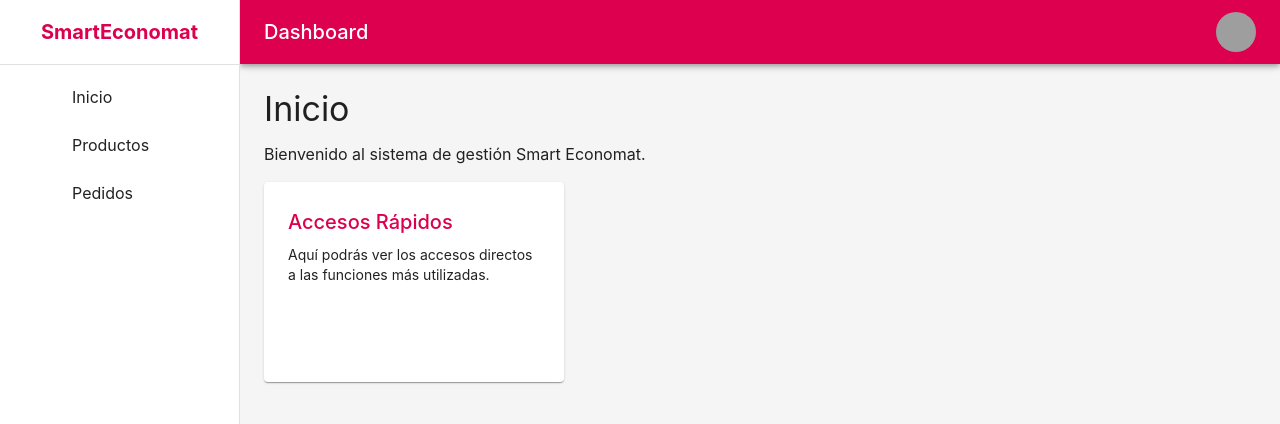
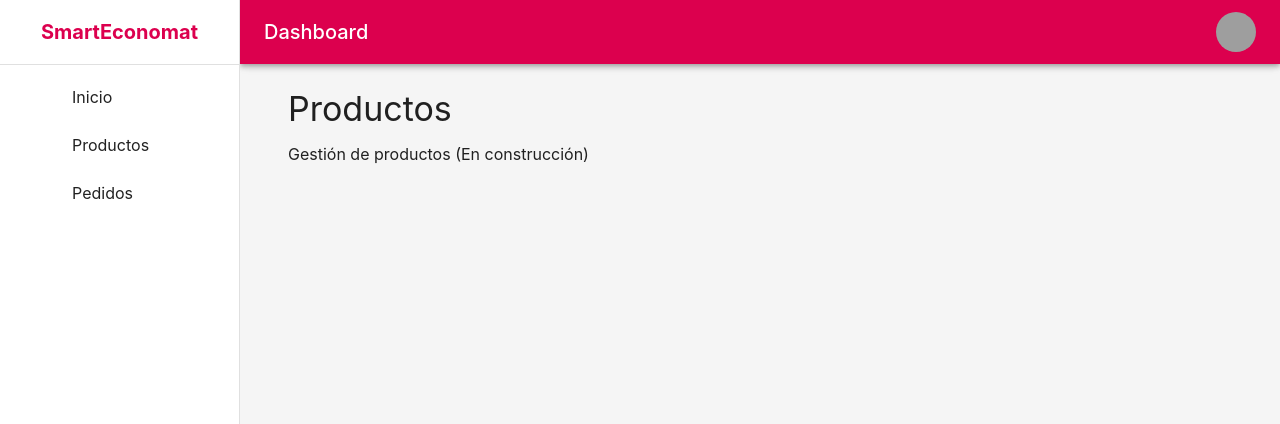
Before and after one commit to SmartEconomat/SmartEconomat, a React (Vite) app in the folder frontend/smart-economat-frontend/: page /productos in a window 1280 px wide. Before the commit this address led to /. Shown: the top 424 px of the page. Built offline with nearby package versions, Linux system fonts and the light colour scheme; grey boxes are pictures that could not be loaded; some icons are missing.

Commit message:
fix: router

```diff
--- a/frontend/smart-economat-frontend/src/App.tsx
+++ b/frontend/smart-economat-frontend/src/App.tsx
@@ -6,6 +6,9 @@ import Login from './components/auth/Login';
 import theme from './theme/theme';
 import MainLayout from './components/layout/MainLayout';
 import Home from './pages/Home';
+
+import Productos from './pages/Productos';
+import Pedidos from './pages/Pedidos';
 
 function App() {
   return (
@@ -20,6 +23,8 @@ function App() {
           {/* Protected Routes (Layout) */}
           <Route path="/" element={<MainLayout />}>
             <Route index element={<Home />} />
+            <Route path="productos" element={<Productos />} />
+            <Route path="pedidos" element={<Pedidos />} />
             {/* Add more routes here */}
           </Route>
 
--- a/frontend/smart-economat-frontend/src/components/layout/MainLayout.tsx
+++ b/frontend/smart-economat-frontend/src/components/layout/MainLayout.tsx
@@ -62,15 +62,17 @@ export default function MainLayout(props: Props) {
             </Toolbar>
             <Divider />
             <List>
-                {['Inicio', 'Productos', 'Pedidos'].map((text, index) => (
-                    <ListItem key={text} disablePadding>
-                        <ListItemButton>
+                {[
+                    { text: 'Inicio', path: '/', icon: <HomeIcon /> },
+                    { text: 'Productos', path: '/productos', icon: <InventoryIcon /> },
+                    { text: 'Pedidos', path: '/pedidos', icon: <ShoppingCartIcon /> }
+                ].map((item) => (
+                    <ListItem key={item.text} disablePadding>
+                        <ListItemButton onClick={() => navigate(item.path)}>
                             <ListItemIcon>
-                                {index === 0 && <HomeIcon />}
-                                {index === 1 && <InventoryIcon />}
-                                {index === 2 && <ShoppingCartIcon />}
+                                {item.icon}
                             </ListItemIcon>
-                            <ListItemText primary={text} />
+                            <ListItemText primary={item.text} />
                         </ListItemButton>
                     </ListItem>
                 ))}
--- /dev/null
+++ b/frontend/smart-economat-frontend/src/pages/Pedidos.tsx
@@ -0,0 +1,17 @@
+import React from 'react';
+import { Typography, Container } from '@mui/material';
+
+const Pedidos: React.FC = () => {
+    return (
+        <Container>
+            <Typography variant="h4" component="h1" gutterBottom>
+                Pedidos
+            </Typography>
+            <Typography variant="body1">
+                Gestión de pedidos (En construcción)
+            </Typography>
+        </Container>
+    );
+};
+
+export default Pedidos;
--- /dev/null
+++ b/frontend/smart-economat-frontend/src/pages/Productos.tsx
@@ -0,0 +1,17 @@
+import React from 'react';
+import { Typography, Container } from '@mui/material';
+
+const Productos: React.FC = () => {
+    return (
+        <Container>
+            <Typography variant="h4" component="h1" gutterBottom>
+                Productos
+            </Typography>
+            <Typography variant="body1">
+                Gestión de productos (En construcción)
+            </Typography>
+        </Container>
+    );
+};
+
+export default Productos;
```
Also changed, not shown: 1 other file (tests, documents, lock files or other folders).
